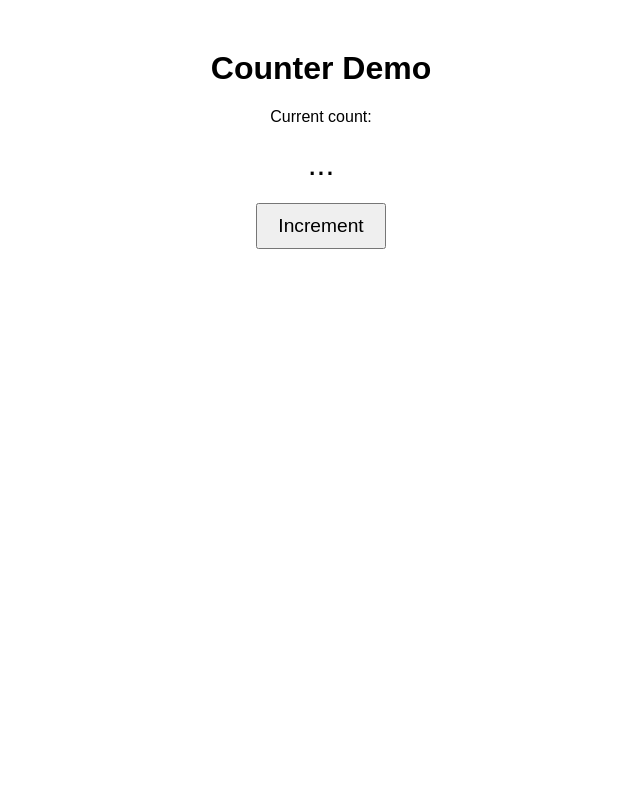
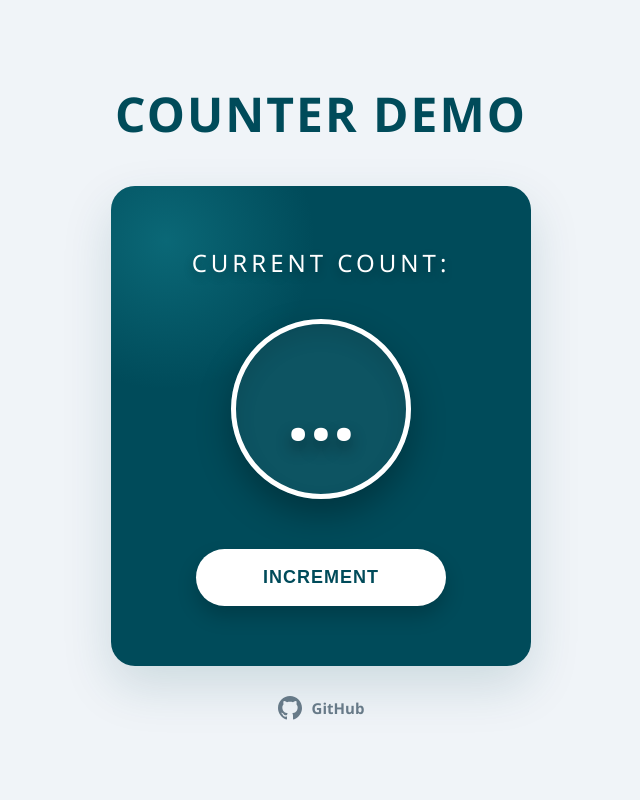
Before and after one commit to skill3472/ProjektChmuraVistula2026, a FastAPI app: page / in a window 1280 px wide. Shown: the whole page, without its empty margins (319-959 px from the left). Run offline with FastAPI, Linux system fonts and the light colour scheme; data that the repository does not hold is empty.

Commit message:
Updated frontend (fixes #3)

```diff
--- a/templates/index.html
+++ b/templates/index.html
@@ -2,18 +2,180 @@
 <html lang="en">
 <head>
   <meta charset="UTF-8">
+   <meta name="viewport" content="width=device-width, initial-scale=1.0">
   <title>Simple Counter</title>
   <style>
-    body { font-family: sans-serif; text-align: center; margin-top: 50px; }
-    #count { font-size: 2em; margin: 20px; }
-    button { font-size: 1.2em; padding: 10px 20px; }
+    * {
+        box-sizing: border-box;
+        margin: 0;
+        padding: 0;
+    }
+    body {
+        min-height: 100vh;
+        background-color: #f0f4f8;
+        display: flex;
+        flex-direction: column;
+        justify-content: center;
+        align-items: center;
+        gap: 40px;
+        font-family: 'Segoe UI', Tahoma, Geneva, Verdana, sans-serif;
+    }
+    .header-container {
+        display: flex;
+        align-items: center;
+        gap: 20px;
+    }
+    .main-header {
+        color: #004b5a;
+        font-size: 48px;
+        font-weight: bold;
+        letter-spacing: 2px;
+    }
+    .counter-card {
+        background-color: #004b5a;
+        color: #ffffff;
+        width: 100%;
+        max-width: 420px;
+        padding: 60px 40px;
+        border-radius: 24px;
+        box-shadow: 0 20px 50px rgba(0, 75, 90, 0.15);
+        display: flex;
+        flex-direction: column;
+        align-items: center;
+        position: relative;
+        overflow: hidden;
+    }
+
+    .counter-card::before {
+        content: '';
+        position: absolute;
+        width: 350px;
+        height: 350px;
+        background: radial-gradient(circle, rgba(26, 147, 161, 0.4) 0%, transparent 60%);
+        top: -120px;
+        left: -120px;
+        z-index: 0;
+    }
+
+    .content-wrapper {
+        position: relative;
+        z-index: 1;
+        display: flex;
+        flex-direction: column;
+        align-items: center;
+        width: 100%;
+    }
+
+    .title {
+        font-size: 24px;
+        font-weight: 300;
+        letter-spacing: 4px;
+        margin-bottom: 40px;
+        text-transform: uppercase;
+        text-shadow: 0 4px 10px rgba(0, 0, 0, 0.3);
+        text-align: center;
+    }
+
+    .circle-display {
+        width: 180px;
+        height: 180px;
+        border-radius: 50%;
+        border: 5px solid #ffffff;
+        display: flex;
+        align-items: center;
+        justify-content: center;
+        margin-bottom: 50px;
+        box-shadow: 0 15px 35px rgba(0, 0, 0, 0.3), inset 0 10px 20px rgba(0, 0, 0, 0.1);
+        background-color: rgba(255, 255, 255, 0.05);
+        backdrop-filter: blur(5px);
+    }
+
+    #count {
+        font-size: 80px;
+        font-weight: bold;
+        text-shadow: 0 8px 16px rgba(0, 0, 0, 0.4);
+    }
+
+    #inc {
+        background-color: #ffffff;
+        color: #004b5a;
+        border: none;
+        padding: 18px 0;
+        width: 100%;
+        max-width: 250px;
+        font-size: 18px;
+        font-weight: bold;
+        border-radius: 30px;
+        cursor: pointer;
+        transition: all 0.2s ease;
+        box-shadow: 0 10px 20px rgba(0, 0, 0, 0.2);
+        text-transform: uppercase;
+        letter-spacing: 1px;
+    }
+
+    #inc:hover {
+        transform: translateY(-3px);
+        box-shadow: 0 15px 25px rgba(0, 0, 0, 0.3);
+        background-color: #f8f9fa;
+    }
+
+    #inc:active {
+        transform: translateY(2px);
+        box-shadow: 0 5px 10px rgba(0, 0, 0, 0.2);
+    }
+
+    .footer-container {
+        margin-top: -10px;
+    }
+
+    .github-link {
+        display: flex;
+        align-items: center;
+        gap: 10px;
+        color: #6a7c8a;
+        text-decoration: none;
+        font-size: 15px;
+        font-weight: 600;
+        transition: color 0.2s ease;
+    }
+
+    .github-link:hover {
+        color: #004b5a;
+    }
+
+    .github-icon {
+        width: 24px;
+        height: 24px;
+        fill: currentColor;
+    }
   </style>
 </head>
 <body>
-  <h1>Counter Demo</h1>
-  <div>Current count:</div>
-  <div id="count">...</div>
-  <button id="inc">Increment</button>
+  <!-- Nagłówek z tytułem -->
+  <div class="header-container">
+        <h1 class="main-header">COUNTER DEMO</h1>
+  </div>
+  <!-- Licznik -->
+  <div class="counter-card">
+        <div class="content-wrapper">
+            <h1 class="title">Current count:</h1>
+
+            <div class="circle-display">
+                <div id="count">...</div>
+            </div>
+
+            <button id="inc">Increment</button>
+        </div>
+  </div>
+  <!-- Link do githuba -->
+  <div class="footer-container">
+        <a href="https://github.com/skill3472/ProjektChmuraVistula2026" target="_blank" class="github-link">
+            <svg class="github-icon" viewBox="0 0 24 24">
+                <path d="M12 0c-6.626 0-12 5.373-12 12 0 5.302 3.438 9.8 8.207 11.387.599.111.793-.261.793-.577v-2.234c-3.338.726-4.033-1.416-4.033-1.416-.546-1.387-1.333-1.756-1.333-1.756-1.089-.745.083-.729.083-.729 1.205.084 1.839 1.237 1.839 1.237 1.07 1.834 2.807 1.304 3.492.997.107-.775.418-1.305.762-1.604-2.665-.305-5.467-1.334-5.467-5.931 0-1.311.469-2.381 1.236-3.221-.124-.303-.535-1.524.117-3.176 0 0 1.008-.322 3.301 1.23.957-.266 1.983-.399 3.003-.404 1.02.005 2.047.138 3.006.404 2.291-1.552 3.297-1.23 3.297-1.23.653 1.653.242 2.874.118 3.176.77.84 1.235 1.911 1.235 3.221 0 4.609-2.807 5.624-5.479 5.921.43.372.823 1.102.823 2.222v3.293c0 .319.192.694.801.576 4.765-1.589 8.199-6.086 8.199-11.386 0-6.627-5.373-12-12-12z"/>
+            </svg>
+            GitHub
+        </a>
+  </div>
 
   <script>
     async function fetchCount() {
```
